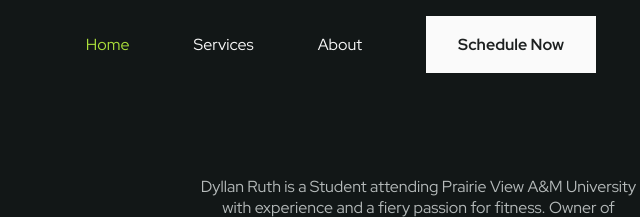
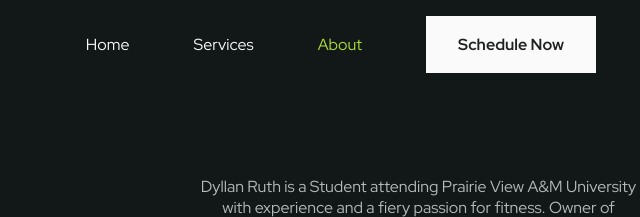
Before and after one commit to DyllanRuth/DyllanFitness, a plain HTML site: page AboutMe.html in a window 1280 px wide. Shown: the top 217 px of the page, 606-1246 px from the left. Drawn offline with nearby package versions, Linux system fonts and the light colour scheme; a script that the page names is missing.

Commit message:
active link

```diff
--- a/AboutMe.html
+++ b/AboutMe.html
@@ -33,13 +33,13 @@
                 <div class="nav__menu" id="nav-menu">
                     <ul class="nav__list">
                         <li class="nav__item">
-                            <a href="index.html" class="nav__link active-link">Home</a>
+                            <a href="index.html" class="nav__link">Home</a>
                         </li>
                         <li class="nav__item">
                             <a href="Services.html" class="nav__link">Services</a>
                         </li>
                         <li class="nav__item">
-                            <a href="#" class="nav__link">About</a>
+                            <a href="#" class="nav__link active-link">About</a>
                         </li>
                         <div class="nav__link">
                             <a href="Services.html" class="button nav__button">Schedule Now</a>
```
